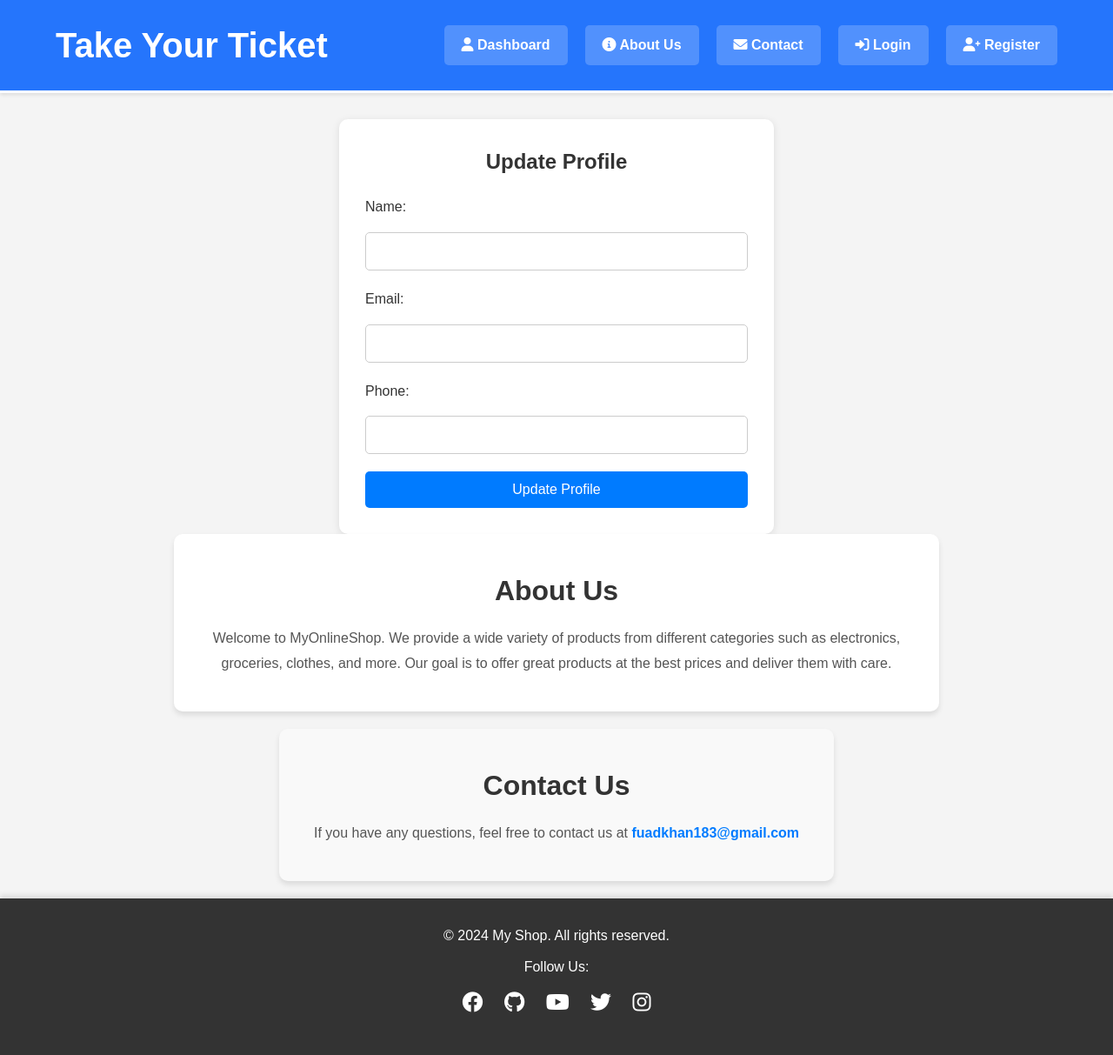
After one commit to Fuad-Khan/Ticket-Booking-System, a PHP site: page /profile.php in a window 1280 px wide. The commit adds this page. Shown: the whole page at 87% size. Run offline with PHP 8.4, Linux system fonts and the light colour scheme.

Commit message:
Changes to be committed: 	new file:   public/assets/css/dashboard.css 	new file:   public/assets/css/my-bookings.css 	new file:   public/assets/css/profile.css 	modified:   public/dashboard.php 	new file:   public/forgot-password.php 	new file:   public/my-bookings.php 	new file:   public/profile.php 	modified:   src/views/footer.php 	modified:   src/views/header.php

```diff
--- /dev/null
+++ b/public/profile.php
@@ -0,0 +1,35 @@
+<!DOCTYPE html>
+<html lang="en">
+<head>
+    <meta charset="UTF-8">
+    <meta name="viewport" content="width=device-width, initial-scale=1.0">
+    <title>Profile - Take Your Ticket</title>
+    <link rel="stylesheet" href="assets/css/profile.css">
+    <link rel="stylesheet" href="https://cdnjs.cloudflare.com/ajax/libs/font-awesome/6.0.0/css/all.min.css">
+</head>
+<body>
+
+<?php include __DIR__ . '/../src/views/header.php'; ?>
+
+    <div class="profile-container">
+        <h2>Update Profile</h2>
+        <form action="profile.php" method="POST">
+            <div class="form-group">
+                <label for="name">Name:</label>
+                <input type="text" name="name" id="name" required>
+            </div>
+            <div class="form-group">
+                <label for="email">Email:</label>
+                <input type="email" name="email" id="email"  required>
+            </div>
+            <div class="form-group">
+                <label for="phone">Phone:</label>
+                <input type="text" name="phone" id="phone" required>
+            </div>
+            <button type="submit" class="btn-update">Update Profile</button>
+        </form>
+    </div>
+
+    <?php include __DIR__ . '/../src/views/footer.php'; ?>
+</body>
+</html>
--- a/src/views/footer.php
+++ b/src/views/footer.php
@@ -9,176 +9,111 @@
     <link rel="stylesheet" href="/../public/assets/css/footer.css">
 
     <style>
-        /* Basic Reset */
+
+
 * {
     margin: 0;
     padding: 0;
     box-sizing: border-box;
 }
 
-/* Body Style */
+/* Body and general styles */
 body {
-    font-family: 'Roboto', Arial, sans-serif;
+    font-family: Arial, sans-serif;
+    background-color: #f4f4f4;
+    color: #333;
     line-height: 1.6;
-    background-color: #f4f6f9; /* Light gray background */
-    color: #333;
-
 }
 
 /* About Us Section */
 #about-us {
-    background-color: #ffffff;
     padding: 40px;
-    margin-bottom: 20px;
-    border-radius: 10px;
-    box-shadow: 0 4px 6px rgba(0, 0, 0, 0.1); /* Soft shadow for depth */
-    transition: transform 0.3s ease;
-}
-
-#about-us:hover {
-    transform: translateY(-10px); /* Lift effect on hover */
+    background-color: #fff;
+    text-align: center;
 }
 
 #about-us h2 {
-    font-size: 2em;
-    color: #2c3e50;
-    margin-bottom: 20px;
+    font-size: 2rem;
+    color: #333;
+    margin-bottom: 15px;
 }
 
 #about-us p {
-    font-size: 1.2em;
-    color: #7f8c8d;
-    line-height: 1.8;
+    font-size: 1rem;
+    color: #555;
+    max-width: 800px;
+    margin: 0 auto;
 }
 
 /* Contact Section */
 #contact {
-    background-color: #ffffff;
     padding: 40px;
-    margin-bottom: 20px;
-    border-radius: 10px;
-    box-shadow: 0 4px 6px rgba(0, 0, 0, 0.1);
+    background-color: #f9f9f9;
+    text-align: center;
+    color: #333; /* Ensure the text is visible */
 }
 
 #contact h2 {
-    font-size: 2em;
-    color: #2c3e50;
-    margin-bottom: 20px;
+    font-size: 2rem;
+    color: #333;
+    margin-bottom: 15px;
 }
 
 #contact p {
-    font-size: 1.2em;
-    color: #7f8c8d;
-    line-height: 1.8;
+    font-size: 1rem;
+    color: #555;
 }
 
 #contact a {
-    color: #3498db;
+    color: #007bff; /* Link color */
     text-decoration: none;
-    font-weight: bold;
-    transition: color 0.3s ease, transform 0.2s ease;
 }
 
 #contact a:hover {
-    color: #190588;
     text-decoration: underline;
-    transform: scale(1.05); /* Slight scaling effect */
 }
+
 
 /* Footer */
 footer {
-    background-color: #2c3e50;
+    background-color: #333;
     color: #fff;
     text-align: center;
-    padding: 30px;
-    position: relative;
-    width: 100%;
-    bottom: 0;
-    box-shadow: 0 -4px 6px rgba(0, 0, 0, 0.1);
+    padding: 20px;
 }
 
 footer p {
-    margin: 10px 0;
+    font-size: 1rem;
+    margin-bottom: 10px;
 }
 
-/* Social Media Links */
-.social-media {
-    margin: 20px 0;
+footer .social-media {
+    margin-top: 10px;
 }
 
-.social-media a {
+footer .social-media a {
+    font-size: 1.5rem;
+    margin: 0 10px;
     color: #fff;
-    margin: 0 15px;
     text-decoration: none;
-    font-size: 2em;
-    transition: color 0.3s ease-in-out, transform 0.3s ease;
 }
 
-.social-media a:hover {
-    transform: scale(1.1); /* Slight enlarge on hover */
+footer .social-media a:hover {
+    color: #4CAF50;
 }
 
-/* Social Media Specific Colors */
-.social-media a:nth-child(1):hover {
-    color: #b906f0;  /* Instagram Pink */
-}
-
-.social-media a:nth-child(2):hover {
-    color: #3b5998; /* Facebook Blue */
-}
-
-.social-media a:nth-child(3):hover {
-    color: #010000;
-}
-
-.social-media a:nth-child(4):hover {
-    color: #ff0000;  /* YouTube Red */
-}
-
-.social-media a:nth-child(5):hover {
-    color: #0496ff; /* Twitter Blue */
-}
-
-/* Media Queries for Responsiveness */
+/* Responsive Design */
 @media (max-width: 768px) {
-    #about-us, #contact {
-        padding: 20px;
-    }
-
     #about-us h2, #contact h2 {
-        font-size: 1.8em;
+        font-size: 1.5rem;
     }
 
     #about-us p, #contact p {
-        font-size: 1em;
-    }
-
-    .social-media a {
-        font-size: 1.6em;
+        font-size: 0.9rem;
     }
 }
 
-@media (max-width: 480px) {
-    body {
-        padding-top: 20px;
-    }
 
-    #about-us, #contact {
-        padding: 15px;
-    }
-
-    #about-us h2, #contact h2 {
-        font-size: 1.6em;
-    }
-
-    #about-us p, #contact p {
-        font-size: 0.9em;
-    }
-
-    footer p {
-        font-size: 1em;
-    }
-}
     </style>
 
 </head>
--- a/src/views/header.php
+++ b/src/views/header.php
@@ -148,12 +148,13 @@ nav a:focus {
 
     <nav>
         <?php if (isset($_SESSION['user_id'])): ?>
-            <a href="orders.php"><i class="fas fa-box"></i> Your Tickets</a>
-            <a href="profile.php"><i class="fas fa-user"></i> Profile</a>
+            <a href="dashboard.php"><i class="fas fa-user"></i> Dashboard</a>
+            <a href="profile.php"><i class="fas fa-user"></i> Dashboard</a>
             <a href="#about-us"><i class="fas fa-info-circle"></i> About Us</a>
             <a href="#contact"><i class="fas fa-envelope"></i> Contact</a>
             <a href="logout.php"><i class="fas fa-sign-out-alt"></i> Logout</a>
         <?php else: ?>
+            <a href="dashboard.php"><i class="fas fa-user"></i> Dashboard</a>
             <a href="#about-us"><i class="fas fa-info-circle"></i> About Us</a>
             <a href="#contact"><i class="fas fa-envelope"></i> Contact</a>
             <a href="login.php"><i class="fas fa-sign-in-alt"></i> Login</a>
```
Also changed, not shown: public/dashboard.php (+24 -0 lines), public/forgot-password.php (added, +23 -0 lines), public/my-bookings.php (added, +25 -0 lines), public/assets/css/dashboard.css (added), public/assets/css/my-bookings.css (added), public/assets/css/profile.css (added).
